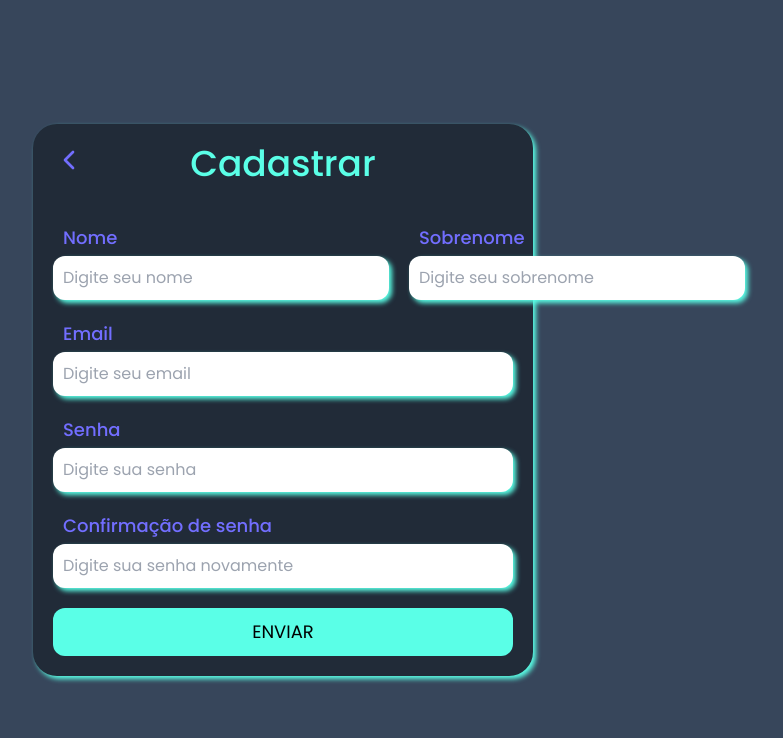
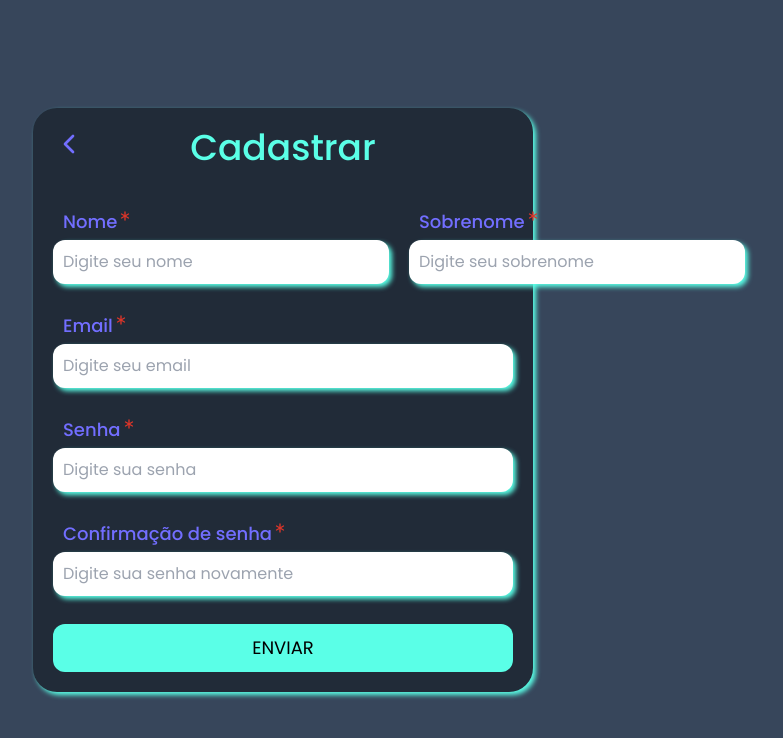
Before and after one commit to arisonfirmino/login-form, a Next.js app: page /signup in a window 1280 px wide. Shown: the top 738 px of the page, without its empty margins (357-1140 px from the left). Built offline with nearby package versions, Linux system fonts and the light colour scheme.

Commit message:
feat: validation added to the sign up form component

```diff
--- /dev/null
+++ b/app/signup/_components/input-field.tsx
@@ -0,0 +1,33 @@
+import { AsteriskIcon } from "lucide-react";
+
+interface InputFieldProps {
+  label: string;
+  register: any;
+  type: string;
+  placeholder: string;
+  error: string | undefined;
+}
+
+export default function InputField({
+  label,
+  register,
+  type,
+  placeholder,
+  error,
+}: InputFieldProps) {
+  return (
+    <div className="flex flex-col gap-1">
+      <label className="ml-2.5 flex text-lg font-medium">
+        {label}
+        <AsteriskIcon size={16} className="text-[#de362a]" />
+      </label>
+      <input
+        type={type}
+        {...register}
+        placeholder={placeholder}
+        className="shadow-cyan-shadow rounded-xl p-2.5 text-black outline-none"
+      />
+      <p className="ml-2.5 mt-1 text-sm text-[#de362a]">{error}</p>
+    </div>
+  );
+}
--- a/app/signup/_components/signup-form.tsx
+++ b/app/signup/_components/signup-form.tsx
@@ -1,54 +1,84 @@
+"use client";
+
+import { useForm } from "react-hook-form";
+import { yupResolver } from "@hookform/resolvers/yup";
+import * as yup from "yup";
+import InputField from "./input-field";
+
+const schema = yup.object({
+  name: yup.string().required("Este campo é obrigatório."),
+  surname: yup.string().required("Este campo é obrigatório."),
+  email: yup
+    .string()
+    .required("Este campo é obrigatório.")
+    .email("Por favor, insira um email válido."),
+  password: yup
+    .string()
+    .required("Este campo é obrigatório.")
+    .min(8, "A senha precisa ter no mínimo 8 caracteres."),
+  passwordConfirmation: yup
+    .string()
+    .required("Este campo é obrigatório.")
+    .oneOf([yup.ref("password"), null!], "As senhas não conferem"),
+});
+
 export default function SignUpForm() {
+  const {
+    register,
+    handleSubmit,
+    formState: { errors },
+  } = useForm({
+    resolver: yupResolver(schema),
+  });
+  const onSubmit = () => {
+    alert("DEU CERTO");
+  };
+
   return (
-    <form className="flex w-full flex-col gap-5">
+    <form
+      onSubmit={handleSubmit(onSubmit)}
+      className="flex w-full flex-col gap-5"
+    >
       <section className="flex flex-col gap-5 sm:flex-row">
-        <div className="flex flex-col gap-1">
-          <label className="ml-2.5 text-lg font-medium">Nome</label>
-          <input
+        <InputField
+          label="Nome"
+          register={register("name")}
           type="text"
           placeholder="Digite seu nome"
-            className="shadow-cyan-shadow rounded-xl p-2.5 text-black outline-none"
+          error={errors.name?.message}
         />
-        </div>
-
-        <div className="flex flex-col gap-1">
-          <label className="ml-2.5 text-lg font-medium">Sobrenome</label>
-          <input
+        <InputField
+          label="Sobrenome"
+          register={register("surname")}
           type="text"
           placeholder="Digite seu sobrenome"
-            className="shadow-cyan-shadow rounded-xl p-2.5 text-black outline-none"
+          error={errors.surname?.message}
         />
-        </div>
       </section>
 
-      <div className="flex flex-col gap-1">
-        <label className="ml-2.5 text-lg font-medium">Email</label>
-        <input
+      <InputField
+        label="Email"
+        register={register("email")}
         type="email"
         placeholder="Digite seu email"
-          className="shadow-cyan-shadow rounded-xl p-2.5 text-black outline-none"
+        error={errors.email?.message}
       />
-      </div>
 
-      <div className="flex flex-col gap-1">
-        <label className="ml-2.5 text-lg font-medium">Senha</label>
-        <input
+      <InputField
+        label="Senha"
+        register={register("password")}
         type="password"
         placeholder="Digite sua senha"
-          className="shadow-cyan-shadow rounded-xl p-2.5 text-black outline-none"
+        error={errors.password?.message}
       />
-      </div>
 
-      <div className="flex flex-col gap-1">
-        <label className="ml-2.5 text-lg font-medium">
-          Confirmação de senha
-        </label>
-        <input
+      <InputField
+        label="Confirmação de senha"
+        register={register("passwordConfirmation")}
         type="password"
         placeholder="Digite sua senha novamente"
-          className="shadow-cyan-shadow rounded-xl p-2.5 text-black outline-none"
+        error={errors.passwordConfirmation?.message}
       />
-      </div>
 
       <button className="rounded-xl bg-cyan p-2.5 text-lg uppercase text-black duration-500 hover:bg-dark-blue hover:text-cyan">
         Enviar
--- a/package.json
+++ b/package.json
@@ -9,10 +9,13 @@
     "lint": "next lint"
   },
   "dependencies": {
+    "@hookform/resolvers": "^3.3.4",
     "lucide-react": "^0.330.0",
     "next": "14.1.0",
     "react": "^18",
-    "react-dom": "^18"
+    "react-dom": "^18",
+    "react-hook-form": "^7.50.1",
+    "yup": "^1.3.3"
   },
   "devDependencies": {
     "@types/node": "^20",
```
Also changed, not shown: 1 other file (tests, documents, lock files or other folders). Lines whose indentation alone changed are shown as unchanged.
